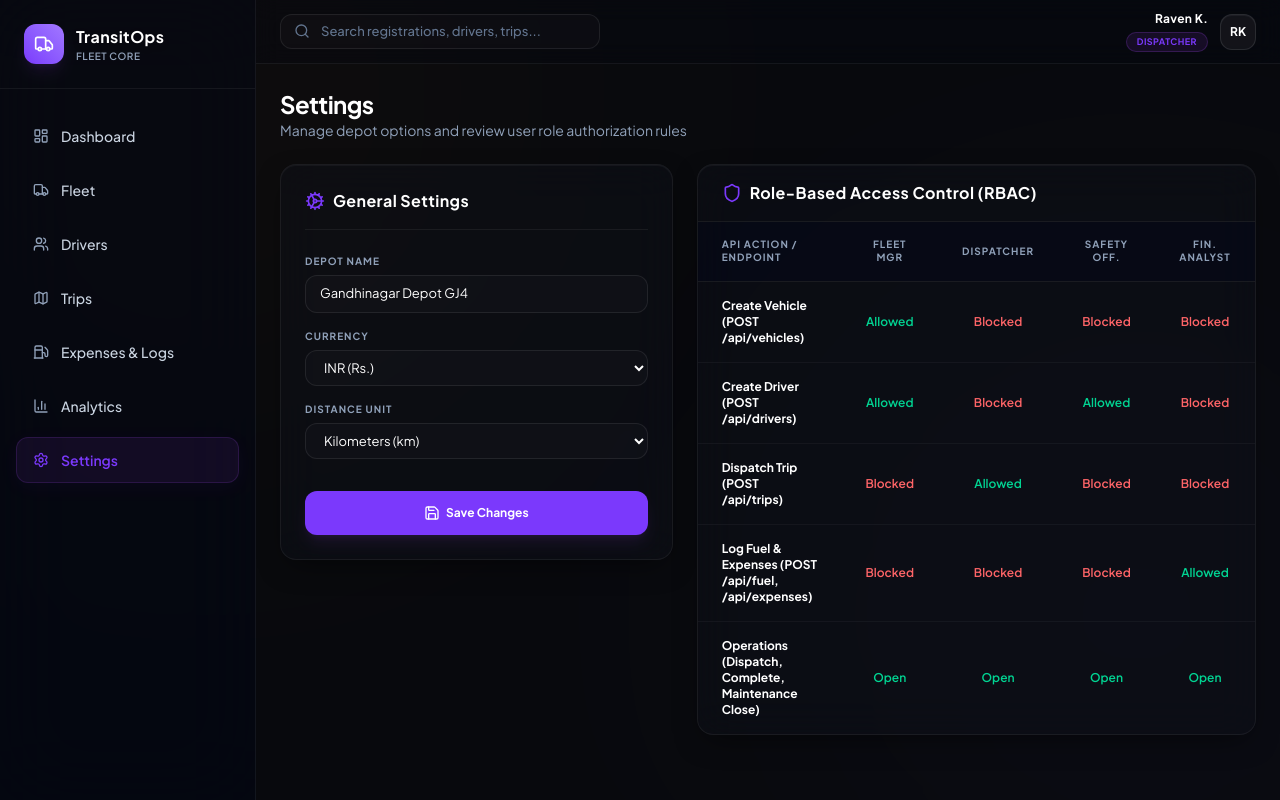
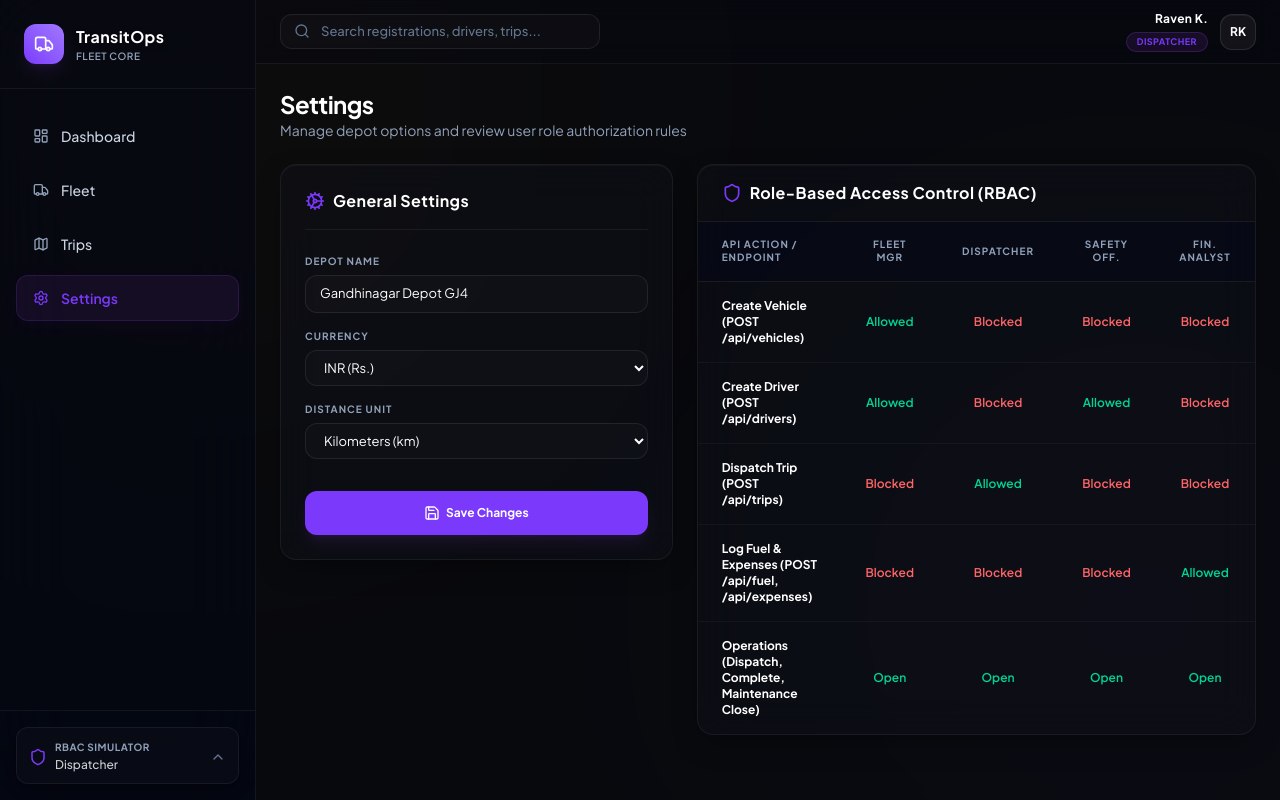
Before and after one commit to ArjunBora/ShiftHappens, a React (Vite) app in the folder frontend/: page /settings in a window 1280 px wide. Built offline with nearby package versions, Linux system fonts and the light colour scheme.

Commit message:
feat: restore sidebar rbac filtering and add spring collapsible panel using react-use-measure

```diff
--- a/frontend/package.json
+++ b/frontend/package.json
@@ -16,6 +16,7 @@
     "react": "^19.2.7",
     "react-dom": "^19.2.7",
     "react-router-dom": "^7.18.1",
+    "react-use-measure": "^2.1.7",
     "recharts": "^3.9.2"
   },
   "devDependencies": {
--- a/frontend/src/components/layout/Sidebar.tsx
+++ b/frontend/src/components/layout/Sidebar.tsx
@@ -1,5 +1,7 @@
-import React from 'react';
+import React, { useState } from 'react';
 import { NavLink } from 'react-router-dom';
+import { AnimatePresence, motion, MotionConfig } from 'motion/react';
+import useMeasure from 'react-use-measure';
 import {
   LayoutDashboard,
   Truck,
@@ -7,20 +9,39 @@ import {
   Map,
   Fuel,
   BarChart3,
-  Settings
+  Settings,
+  Shield,
+  Wrench,
+  ChevronUp
 } from 'lucide-react';
+import { useRole } from '../../context/AuthContext';
+import type { Role } from '../../context/AuthContext';
 
 const NAV_ITEMS = [
-  { label: 'Dashboard', path: '/dashboard', icon: LayoutDashboard },
-  { label: 'Fleet', path: '/fleet', icon: Truck },
-  { label: 'Drivers', path: '/drivers', icon: Users },
-  { label: 'Trips', path: '/trips', icon: Map },
-  { label: 'Expenses & Logs', path: '/expenses', icon: Fuel },
-  { label: 'Analytics', path: '/analytics', icon: BarChart3 },
-  { label: 'Settings', path: '/settings', icon: Settings },
+  { label: 'Dashboard', path: '/dashboard', icon: LayoutDashboard, roles: ['Fleet Manager', 'Dispatcher', 'Safety Officer', 'Financial Analyst'] },
+  { label: 'Fleet', path: '/fleet', icon: Truck, roles: ['Fleet Manager', 'Dispatcher', 'Financial Analyst'] },
+  { label: 'Drivers', path: '/drivers', icon: Users, roles: ['Fleet Manager', 'Safety Officer'] },
+  { label: 'Trips', path: '/trips', icon: Map, roles: ['Dispatcher', 'Safety Officer'] },
+  { label: 'Maintenance', path: '/maintenance', icon: Wrench, roles: ['Fleet Manager'] },
+  { label: 'Expenses & Logs', path: '/expenses', icon: Fuel, roles: ['Financial Analyst'] },
+  { label: 'Analytics', path: '/analytics', icon: BarChart3, roles: ['Fleet Manager', 'Financial Analyst'] },
+  { label: 'Settings', path: '/settings', icon: Settings, roles: ['Fleet Manager', 'Dispatcher', 'Safety Officer', 'Financial Analyst'] },
 ];
 
+const ROLES: Role[] = ['Fleet Manager', 'Dispatcher', 'Safety Officer', 'Financial Analyst'];
+
 export function Sidebar() {
+  const { role, setRole } = useRole();
+  const [isOpen, setIsOpen] = useState(false);
+  const [measureRef, bounds] = useMeasure();
+
+  const handleRoleChange = (newRole: Role) => {
+    setRole(newRole);
+    localStorage.setItem('simulated_role', newRole);
+  };
+
+  const filteredNavItems = NAV_ITEMS.filter(item => item.roles.includes(role));
+
   return (
     <aside className="w-64 bg-slate-950/40 backdrop-blur-2xl border-r border-white/5 flex flex-col h-screen text-slate-300 relative z-20">
       {/* Branding */}
@@ -36,7 +57,7 @@ export function Sidebar() {
 
       {/* Navigation */}
       <nav className="flex-1 px-4 py-6 space-y-2 overflow-y-auto">
-        {NAV_ITEMS.map((item) => {
+        {filteredNavItems.map((item) => {
           const Icon = item.icon;
           return (
             <NavLink
@@ -60,6 +81,75 @@ export function Sidebar() {
           );
         })}
       </nav>
+
+      {/* Liminal Collapsible RBAC Simulator */}
+      <div className="p-4 border-t border-white/5 bg-slate-950/20">
+        <MotionConfig transition={{ duration: 0.4, type: "spring", bounce: 0.15 }}>
+          <motion.div
+            animate={{ height: bounds.height || 'auto' }}
+            className="overflow-hidden bg-white/[0.02] border border-white/5 rounded-xl shadow-lg relative"
+          >
+            <div ref={measureRef} className="p-3">
+              {/* Header Toggle */}
+              <button
+                onClick={() => setIsOpen(!isOpen)}
+                className="w-full flex items-center justify-between text-left cursor-pointer group"
+              >
+                <div className="flex items-center gap-2">
+                  <Shield className="h-4.5 w-4.5 text-[#7b39fc]" />
+                  <div>
+                    <p className="text-[10px] font-bold text-slate-400 uppercase tracking-wider">RBAC Simulator</p>
+                    {!isOpen && (
+                      <p className="text-xs text-white/80 font-medium truncate mt-0.5">{role}</p>
+                    )}
+                  </div>
+                </div>
+                <motion.div
+                  animate={{ rotate: isOpen ? 180 : 0 }}
+                  className="text-slate-500 group-hover:text-slate-300 transition-colors"
+                >
+                  <ChevronUp className="h-4 w-4" />
+                </motion.div>
+              </button>
+
+              {/* Collapsible Content */}
+              <AnimatePresence initial={false}>
+                {isOpen && (
+                  <motion.div
+                    initial={{ opacity: 0, height: 0 }}
+                    animate={{ opacity: 1, height: 'auto' }}
+                    exit={{ opacity: 0, height: 0 }}
+                    className="mt-3 pt-2 border-t border-white/5 space-y-1"
+                  >
+                    {ROLES.map((r) => {
+                      const isActive = role === r;
+                      return (
+                        <button
+                          key={r}
+                          onClick={() => handleRoleChange(r)}
+                          className="w-full text-left px-3 py-2 rounded-lg text-xs font-medium transition-colors relative cursor-pointer block text-slate-300 hover:text-white"
+                          style={{ WebkitTapHighlightColor: "transparent" }}
+                        >
+                          {isActive && (
+                            <motion.span
+                              layoutId="active-role-bubble"
+                              className="absolute inset-0 bg-[#7b39fc]/10 border border-[#7b39fc]/20 rounded-lg -z-10"
+                              transition={{ type: "spring", bounce: 0.15, duration: 0.4 }}
+                            />
+                          )}
+                          <span className={isActive ? "text-[#a277ff] font-semibold" : ""}>
+                            {r}
+                          </span>
+                        </button>
+                      );
+                    })}
+                  </motion.div>
+                )}
+              </AnimatePresence>
+            </div>
+          </motion.div>
+        </MotionConfig>
+      </div>
     </aside>
   );
 }
```
Also changed, not shown: 1 other file (tests, documents, lock files or other folders).
